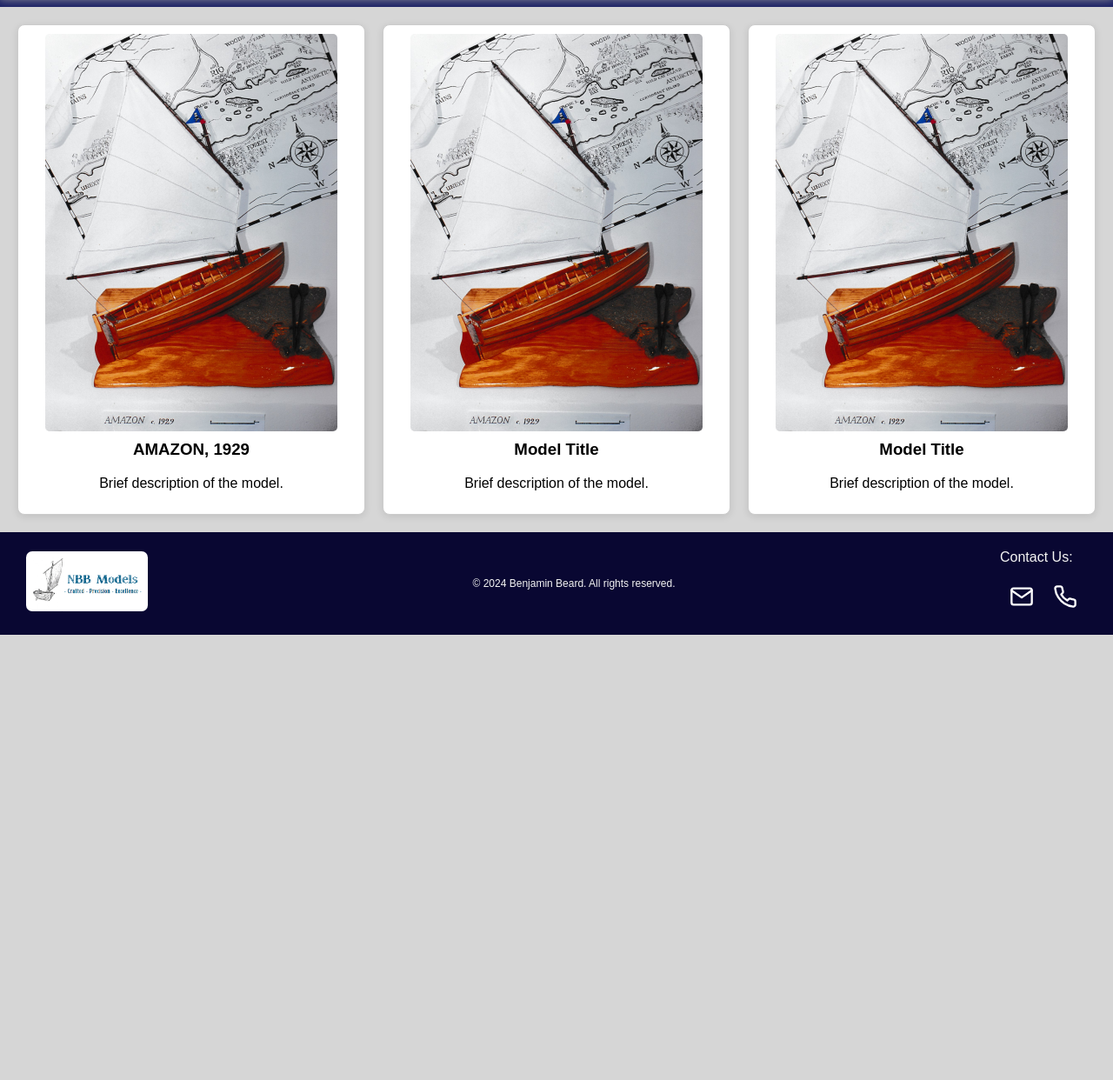
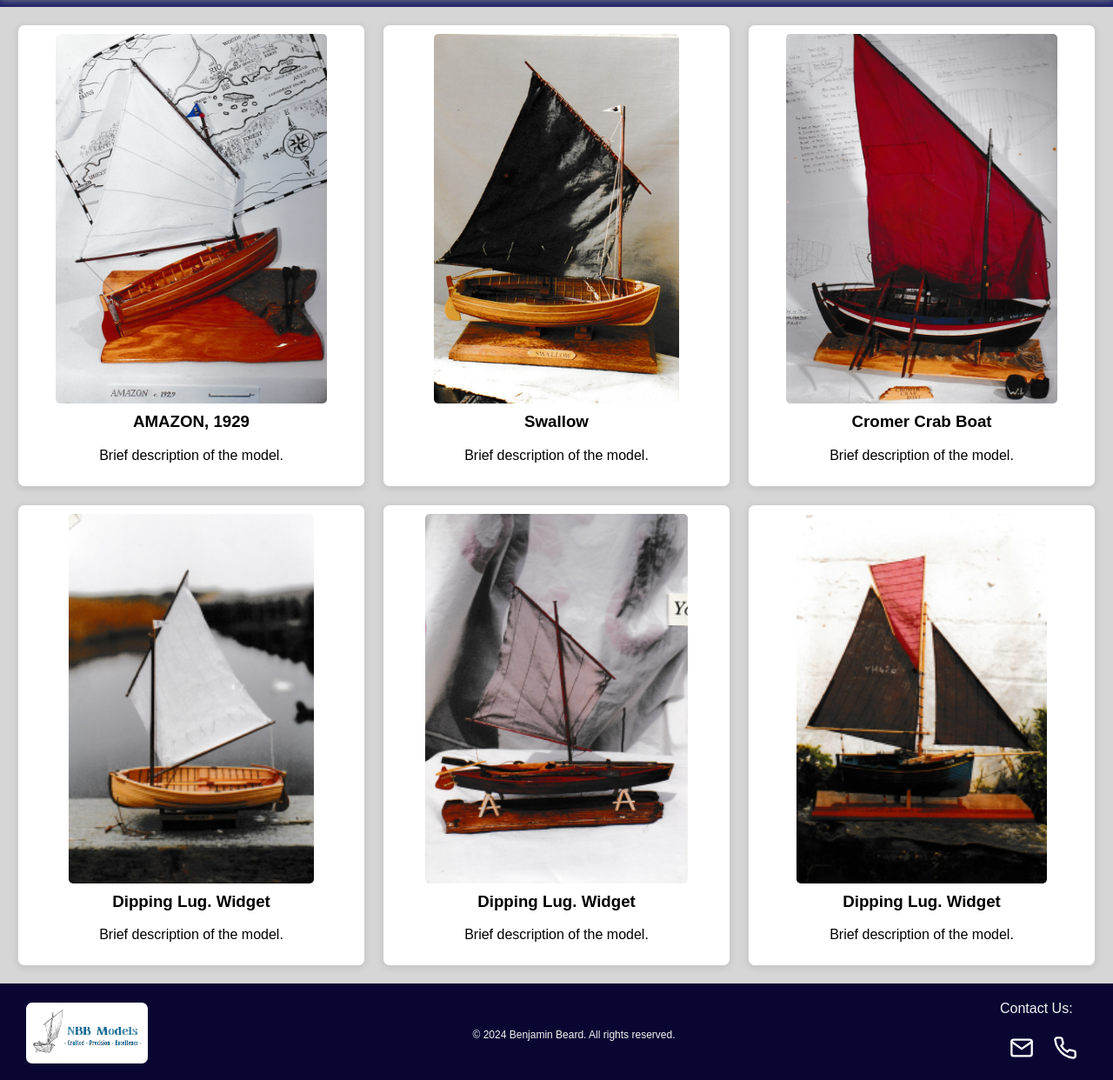
Before and after one commit to 0022081/12DIT-Website, a plain HTML site: page 12DIT-Website_model_boats/designs.html in a window 1280 px wide. Shown: the part 492-1734 px from the top of the page at 87% size. Before the commit the page ends 1222 px from the top, so only its background shows below. Drawn offline with Linux system fonts and the light colour scheme.

Commit message:
Update 01/10/2024 - BLB

```diff
--- a/12DIT-Website_model_boats/css/styles.css
+++ b/12DIT-Website_model_boats/css/styles.css
@@ -647,7 +647,7 @@ body {
     display: block;
     margin: 0 auto;
     max-width: 100%;
-    height: auto;
+    height: 425px;
     border-radius: 5px;
 }
 
--- a/12DIT-Website_model_boats/designs.html
+++ b/12DIT-Website_model_boats/designs.html
@@ -68,15 +68,36 @@
 
                     <!-- Card #2 -->
                     <div class="model-card">
-                        <img src="images\Screenshot 2024-08-12 202817.png" alt="Model Title">
-                        <h3>Model Title</h3>
+                        <img src="images\Screenshot 2024-08-12 202629.png" alt="Model Title">
+                        <h3>Swallow</h3>
                         <p>Brief description of the model.</p>
                     </div>
 
                     <!-- Card #3 -->
                     <div class="model-card">
-                        <img src="images\Screenshot 2024-08-12 202817.png" alt="Model Title">
-                        <h3>Model Title</h3>
+                        <img src="images\Screenshot 2024-08-12 202645.png" alt="Model Title">
+                        <h3>Cromer Crab Boat</h3>
+                        <p>Brief description of the model.</p>
+                    </div>
+
+                    <!-- Card #4 -->
+                    <div class="model-card">
+                        <img src="images\Screenshot 2024-08-12 202750.png" alt="Model Title">
+                        <h3>Dipping Lug. Widget</h3>
+                        <p>Brief description of the model.</p>
+                    </div>
+
+                    <!-- Card #5 -->
+                    <div class="model-card">
+                        <img src="images\Screenshot 2024-08-12 202800.png" alt="Model Title">
+                        <h3>Dipping Lug. Widget</h3>
+                        <p>Brief description of the model.</p>
+                    </div>
+
+                    <!-- Card #6 -->
+                    <div class="model-card">
+                        <img src="images\Screenshot 2024-08-12 202933.png" alt="Model Title">
+                        <h3>Dipping Lug. Widget</h3>
                         <p>Brief description of the model.</p>
                     </div>
 
```
